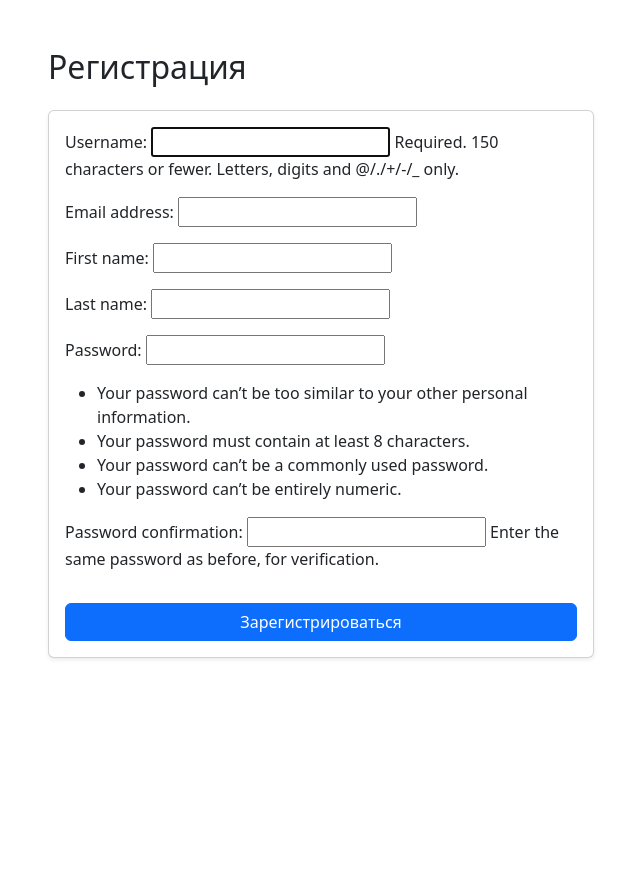
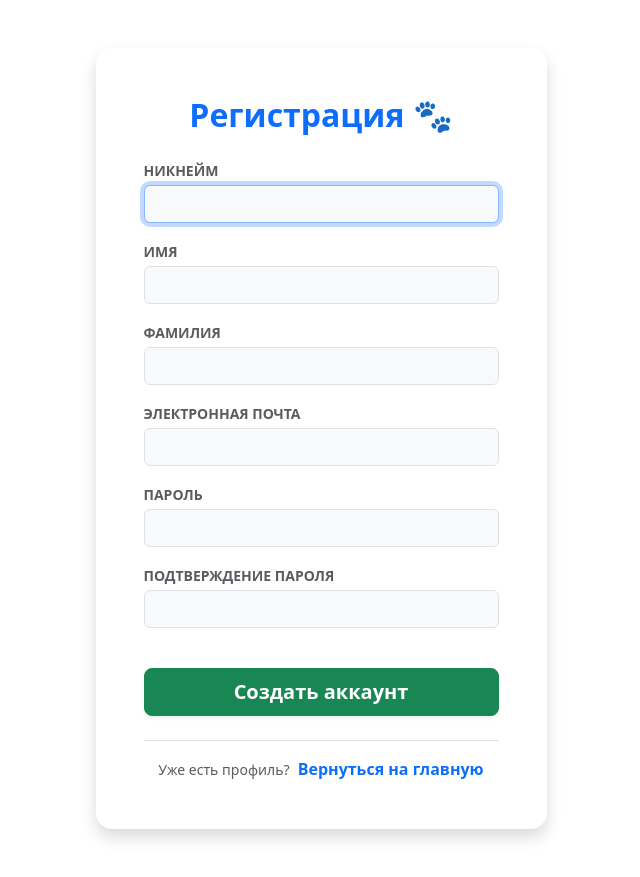
Before and after one commit to Apehovesrame/zoomagazin, a Django app: page /register/ in a window 1280 px wide. Shown: the part 56-933 px from the top of the page, without its empty margins (319-959 px from the left). Before the commit the page ends 715 px from the top, so only its background shows below. Run offline with Django 5.2, Linux system fonts and the light colour scheme.

Commit message:
refactor: русификация и редизайн страницы регистрации

```diff
--- a/store/forms.py
+++ b/store/forms.py
@@ -3,11 +3,37 @@ from django.contrib.auth.forms import UserCreationForm
 from .models import CustomUser
 from .models import Order
 from .models import Product, OrderItem, Pet, Post, Comment, Review
+from django.contrib.auth.models import User
+
 
 class CustomUserCreationForm(UserCreationForm):
-    class Meta(UserCreationForm.Meta):
-        model = CustomUser
-        fields = ('username', 'email', 'first_name', 'last_name')
+    class Meta:
+        model = User
+        # Перечисляем поля, которые хотим видеть при регистрации
+        fields = ('username', 'first_name', 'last_name', 'email')
+
+        # Переводим названия полей (лейблы) на русский
+        labels = {
+            'username': 'Никнейм',
+            'first_name': 'Имя',
+            'last_name': 'Фамилия',
+            'email': 'Электронная почта',
+        }
+
+        # Убираем дефолтную системную подсказку Django про 150 символов
+        help_texts = {
+            'username': '',
+        }
+
+    def __init__(self, *args, **kwargs):
+        super().__init__(*args, **kwargs)
+
+        # Ограничиваем максимальную длину никнейма до 30 символов
+        self.fields['username'].max_length = 30
+
+        # Автоматически добавляем CSS-класс всем полям для ровного столбика
+        for field_name, field in self.fields.items():
+            field.widget.attrs['class'] = 'form-control bg-light'
 
 class UserUpdateForm(forms.ModelForm):
     class Meta:
--- a/store/templates/store/register.html
+++ b/store/templates/store/register.html
@@ -1,16 +1,54 @@
 {% extends 'store/base.html' %}
-{% block title %}Регистрация{% endblock %}
+
+{% block title %}Регистрация - Зоомагазин{% endblock %}
+
 {% block content %}
-<div class="row justify-content-center">
-    <div class="col-md-6">
-        <h2 class="mb-4">Регистрация</h2>
-        <div class="card shadow-sm"><div class="card-body">
-            <form method="POST">
-                {% csrf_token %}
-                {{ form.as_p }}
-                <button type="submit" class="btn btn-primary w-100 mt-3">Зарегистрироваться</button>
-            </form>
-        </div></div>
+<div class="row justify-content-center mt-5 mb-5">
+    <div class="col-md-6 col-lg-5">
+        <div class="card shadow border-0 rounded-4">
+            <div class="card-body p-5">
+                <h2 class="text-center fw-bold mb-4 text-primary">Регистрация 🐾</h2>
+
+                <form method="post" novalidate>
+                    {% csrf_token %}
+
+                    {% if form.non_field_errors %}
+                        <div class="alert alert-danger rounded-3 pb-0">
+                            {% for error in form.non_field_errors %}
+                                <p class="small fw-bold">{{ error }}</p>
+                            {% endfor %}
+                        </div>
+                    {% endif %}
+
+                    {% for field in form %}
+                        <div class="mb-3">
+                            <label for="{{ field.id_for_label }}" class="form-label fw-bold text-muted small text-uppercase mb-1">
+                                {{ field.label }}
+                            </label>
+
+                            {{ field }}
+
+                            {% if field.errors %}
+                                <div class="text-danger mt-1 small fw-bold">
+                                    {% for error in field.errors %}
+                                        {{ error }}
+                                    {% endfor %}
+                                </div>
+                            {% endif %}
+                        </div>
+                    {% endfor %}
+
+                    <button type="submit" class="btn btn-success w-100 btn-lg fw-bold mt-4 shadow-sm">
+                        Создать аккаунт
+                    </button>
+                </form>
+
+                <div class="text-center mt-4 pt-3 border-top">
+                    <span class="text-muted small">Уже есть профиль?</span>
+                    <a href="{% url 'store:index' %}" class="text-decoration-none fw-bold ms-1 text-primary">Вернуться на главную</a>
+                </div>
+            </div>
+        </div>
     </div>
 </div>
 {% endblock %}
--- a/zoomagazin/settings.py
+++ b/zoomagazin/settings.py
@@ -107,7 +107,7 @@ AUTH_PASSWORD_VALIDATORS = [
 # Internationalization
 # https://docs.djangoproject.com/en/6.0/topics/i18n/
 
-LANGUAGE_CODE = 'en-us'
+LANGUAGE_CODE = 'ru'
 
 TIME_ZONE = 'UTC'
 
```
